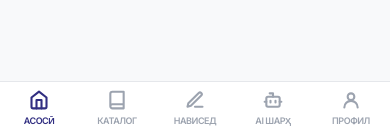
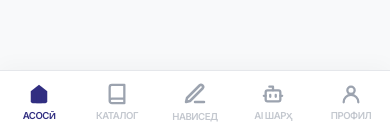
Before and after one commit to Shomirsaidov/mavlono4.0, a Vue app: page / in a window 390 px wide. Shown: the part 709-841 px from the top of the page. Built offline with nearby package versions, Linux system fonts and the light colour scheme; no server answers.

Commit message:
UI: Refine mobile bottom nav active states and coloring

```diff
--- a/src/App.vue
+++ b/src/App.vue
@@ -24,40 +24,43 @@
   </div>
 
   <!-- Mobile bottom nav -->
-  <nav v-if="!isAdmin" class="md:hidden fixed bottom-0 left-0 right-0 z-50 bg-white/95 backdrop-blur-md border-t border-border pb-safe">
-    <div class="grid grid-cols-5 max-w-lg mx-auto">
-      <router-link to="/" class="flex flex-col items-center py-2 transition-all" v-slot="{ isActive, navigate }">
-        <button @click="navigate" class="flex flex-col items-center justify-center w-full" :class="isActive ? 'text-indigo' : 'text-text-faint'">
-          <svg xmlns="http://www.w3.org/2000/svg" width="20" height="20" viewBox="0 0 24 24" fill="none" stroke="currentColor" stroke-width="2.5" stroke-linecap="round" stroke-linejoin="round"><path d="m3 9 9-7 9 7v11a2 2 0 0 1-2 2H5a2 2 0 0 1-2-2z"/><polyline points="9 22 9 12 15 12 15 22"/></svg>
-          <span class="text-[9px] mt-1 font-black uppercase tracking-tighter">Асосӣ</span>
+  <nav v-if="!isAdmin" class="md:hidden fixed bottom-0 left-0 right-0 z-50 bg-white/95 backdrop-blur-md border-t border-border pb-safe shadow-[0_-4px_20px_rgba(0,0,0,0.03)]">
+    <div class="grid grid-cols-5 max-w-lg mx-auto h-16">
+      <router-link to="/" class="flex flex-col items-center justify-center transition-all" v-slot="{ isExactActive, navigate }">
+        <button @click="navigate" class="flex flex-col items-center justify-center w-full h-full transition-colors duration-300" :class="isExactActive ? 'text-indigo' : 'text-text-faint'">
+          <svg xmlns="http://www.w3.org/2000/svg" width="22" height="22" viewBox="0 0 24 24" :fill="isExactActive ? 'currentColor' : 'none'" :stroke="isExactActive ? 'none' : 'currentColor'" stroke-width="2.5" stroke-linecap="round" stroke-linejoin="round" class="transition-all"><path d="m3 9 9-7 9 7v11a2 2 0 0 1-2 2H5a2 2 0 0 1-2-2z"/><polyline points="9 22 9 12 15 12 15 22"/></svg>
+          <span class="text-[0.6rem] mt-1 font-black uppercase tracking-tighter" :class="isExactActive ? 'opacity-100' : 'opacity-60'">Асосӣ</span>
         </button>
       </router-link>
 
-      <router-link to="/catalog" class="flex flex-col items-center py-2 transition-all" v-slot="{ isActive, navigate }">
-        <button @click="navigate" class="flex flex-col items-center justify-center w-full" :class="isActive ? 'text-indigo' : 'text-text-faint'">
-          <svg xmlns="http://www.w3.org/2000/svg" width="20" height="20" viewBox="0 0 24 24" fill="none" stroke="currentColor" stroke-width="2.5" stroke-linecap="round" stroke-linejoin="round"><path d="M4 19.5v-15A2.5 2.5 0 0 1 6.5 2H20v20H6.5a2.5 2.5 0 0 1 0-5H20"/></svg>
-          <span class="text-[9px] mt-1 font-black uppercase tracking-tighter">Каталог</span>
+      <router-link to="/catalog" class="flex flex-col items-center justify-center transition-all" v-slot="{ isActive, navigate }">
+        <button @click="navigate" class="flex flex-col items-center justify-center w-full h-full transition-colors duration-300" :class="isActive ? 'text-indigo' : 'text-text-faint'">
+          <svg xmlns="http://www.w3.org/2000/svg" width="22" height="22" viewBox="0 0 24 24" :fill="isActive ? 'currentColor' : 'none'" :stroke="isActive ? 'none' : 'currentColor'" stroke-width="2.5" stroke-linecap="round" stroke-linejoin="round" class="transition-all"><path d="M4 19.5v-15A2.5 2.5 0 0 1 6.5 2H20v20H6.5a2.5 2.5 0 0 1 0-5H20"/></svg>
+          <span class="text-[0.6rem] mt-1 font-black uppercase tracking-tighter" :class="isActive ? 'opacity-100' : 'opacity-60'">Каталог</span>
         </button>
       </router-link>
 
-      <router-link to="/write" class="flex flex-col items-center py-2 transition-all" v-slot="{ isActive, navigate }">
-        <button @click="navigate" class="flex flex-col items-center justify-center w-full" :class="isActive ? 'text-gold' : 'text-text-faint'">
-          <svg xmlns="http://www.w3.org/2000/svg" width="20" height="20" viewBox="0 0 24 24" fill="none" stroke="currentColor" stroke-width="2.5" stroke-linecap="round" stroke-linejoin="round"><path d="M12 20h9"/><path d="M16.5 3.5a2.12 2.12 0 0 1 3 3L7 19l-4 1 1-4Z"/></svg>
-          <span class="text-[9px] mt-1 font-black uppercase tracking-tighter">Нависед</span>
+      <router-link to="/write" class="flex flex-col items-center justify-center transition-all" v-slot="{ isActive, navigate }">
+        <button @click="navigate" class="flex flex-col items-center justify-center w-full h-full transition-colors duration-300" :class="isActive ? 'text-gold' : 'text-text-faint'">
+          <div class="relative">
+            <svg xmlns="http://www.w3.org/2000/svg" width="24" height="24" viewBox="0 0 24 24" fill="none" stroke="currentColor" stroke-width="2.5" stroke-linecap="round" stroke-linejoin="round" class="transition-all"><path d="M12 20h9"/><path d="M16.5 3.5a2.12 2.12 0 0 1 3 3L7 19l-4 1 1-4Z"/></svg>
+            <div v-if="isActive" class="absolute -top-1 -right-1 w-2 h-2 bg-gold rounded-full animate-pulse"></div>
+          </div>
+          <span class="text-[0.6rem] mt-1 font-black uppercase tracking-tighter" :class="isActive ? 'opacity-100' : 'opacity-60'">Нависед</span>
         </button>
       </router-link>
 
-      <router-link to="/ai" class="flex flex-col items-center py-2 transition-all" v-slot="{ isActive, navigate }">
-        <button @click="navigate" class="flex flex-col items-center justify-center w-full" :class="isActive ? 'text-indigo' : 'text-text-faint'">
-          <svg xmlns="http://www.w3.org/2000/svg" width="20" height="20" viewBox="0 0 24 24" fill="none" stroke="currentColor" stroke-width="2.5" stroke-linecap="round" stroke-linejoin="round"><path d="M12 8V4H8"/><rect width="16" height="12" x="4" y="8" rx="2"/><path d="M2 14h2"/><path d="M20 14h2"/><path d="M15 13v2"/><path d="M9 13v2"/></svg>
-          <span class="text-[9px] mt-1 font-black uppercase tracking-tighter">AI Шарҳ</span>
+      <router-link to="/ai" class="flex flex-col items-center justify-center transition-all" v-slot="{ isActive, navigate }">
+        <button @click="navigate" class="flex flex-col items-center justify-center w-full h-full transition-colors duration-300" :class="isActive ? 'text-indigo' : 'text-text-faint'">
+          <svg xmlns="http://www.w3.org/2000/svg" width="22" height="22" viewBox="0 0 24 24" :fill="isActive ? 'currentColor' : 'none'" :stroke="isActive ? 'none' : 'currentColor'" stroke-width="2.5" stroke-linecap="round" stroke-linejoin="round" class="transition-all"><path d="M12 8V4H8"/><rect width="16" height="12" x="4" y="8" rx="2"/><path d="M2 14h2"/><path d="M20 14h2"/><path d="M15 13v2"/><path d="M9 13v2"/></svg>
+          <span class="text-[0.6rem] mt-1 font-black uppercase tracking-tighter" :class="isActive ? 'opacity-100' : 'opacity-60'">AI Шарҳ</span>
         </button>
       </router-link>
 
-      <router-link to="/profile" class="flex flex-col items-center py-2 transition-all" v-slot="{ isActive, navigate }">
-        <button @click="navigate" class="flex flex-col items-center justify-center w-full" :class="isActive ? 'text-indigo' : 'text-text-faint'">
-          <svg xmlns="http://www.w3.org/2000/svg" width="20" height="20" viewBox="0 0 24 24" fill="none" stroke="currentColor" stroke-width="2.5" stroke-linecap="round" stroke-linejoin="round"><circle cx="12" cy="8" r="4"/><path d="M20 21a8 8 0 1 0-16 0"/></svg>
-          <span class="text-[9px] mt-1 font-black uppercase tracking-tighter">Профил</span>
+      <router-link to="/profile" class="flex flex-col items-center justify-center transition-all" v-slot="{ isActive, navigate }">
+        <button @click="navigate" class="flex flex-col items-center justify-center w-full h-full transition-colors duration-300" :class="isActive ? 'text-indigo' : 'text-text-faint'">
+          <svg xmlns="http://www.w3.org/2000/svg" width="22" height="22" viewBox="0 0 24 24" :fill="isActive ? 'currentColor' : 'none'" :stroke="isActive ? 'none' : 'currentColor'" stroke-width="2.5" stroke-linecap="round" stroke-linejoin="round" class="transition-all"><circle cx="12" cy="8" r="4"/><path d="M20 21a8 8 0 1 0-16 0"/></svg>
+          <span class="text-[0.6rem] mt-1 font-black uppercase tracking-tighter" :class="isActive ? 'opacity-100' : 'opacity-60'">Профил</span>
         </button>
       </router-link>
     </div>
```
